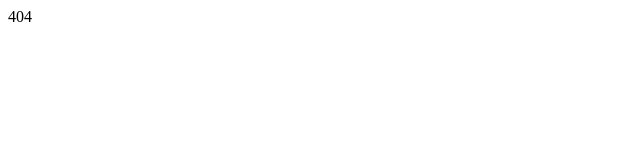
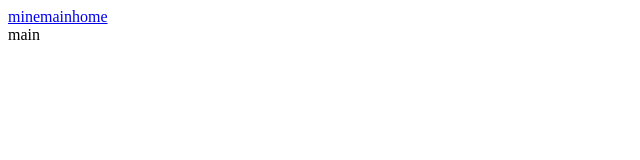
Before and after one commit to svcgv/bookstore, a React app: page /#/home/main in a window 1280 px wide. Shown: the top 160 px of the page, without its empty margins (0-640 px from the left). Built offline with nearby package versions, Linux system fonts and the light colour scheme.

Commit message:
添加路由支持

```diff
--- a/src/About.js
+++ /dev/null
@@ -1,11 +0,0 @@
-import React from 'react'
-
-class A extends React.Component{
-    render(){
-        return(
-            <div>sadsadasdasda</div>
-        )
-    }
-}
-
-export default A
--- a/src/App.js
+++ b/src/App.js
@@ -1,30 +1,23 @@
-import React, { Component } from 'react';
-import {HashRouter,Route,Link,Switch} from 'react-router-dom'
+import React from 'react'
+import { HashRouter, Route, Switch, Redirect } from 'react-router-dom'
+import Welcome from './WelcomePage'
+import Login from './Login'
+import NotFound from './NotFound'
+import HomePage from './HomePage'
 
-import Home from './home'
-import About from './About'
- class App extends Component {
-    render() {
-        return (
-            <div>
-                <h1>App</h1>
-                <ul>
-                    <li>
-                        <Link to="/home/error">Home</Link>
-                    </li>
-                    <li>
-                        <Link to="/home/home">About</Link>
-                    </li>
-                    <li>
-                        <Link to="/about">Inbox</Link>
-                    </li>
-                </ul>
 
-            </div>
-
-        );
-    }
+function App() {
+  return (
+    <HashRouter>
+        <Switch>
+          <Route path='/' exact component={Welcome}/>
+          <Route path='/login' component={Login}/>
+          <Route path='/home' component={HomePage}/>
+          <Redirect from='/*' to='/'></Redirect>
+          <Route component={NotFound}/>
+        </Switch>
+    </HashRouter>
+  )
 }
 
-
 export default App
--- /dev/null
+++ b/src/HomePage/Main/index.js
@@ -0,0 +1,10 @@
+import React from 'react'
+class Main extends React.Component{
+    render(){
+        return(
+            <div>main</div>
+        )
+    }
+}
+
+export default Main
--- /dev/null
+++ b/src/HomePage/Mine/index.js
@@ -0,0 +1,10 @@
+import React from 'react'
+class Mine extends React.Component{
+    render(){
+        return(
+            <div>mine</div>
+        )
+    }
+}
+
+export default Mine
--- /dev/null
+++ b/src/HomePage/index.js
@@ -0,0 +1,22 @@
+import React from 'react'
+import {NavLink,Route,Link,Switch} from 'react-router-dom'
+import Mine from './Mine'
+import Main from './Main'
+class Home extends React.Component{
+    render(){
+        return(
+            <div>
+                <Link to="/home/mine">mine</Link>
+                <Link to="/home/main">main</Link>
+                <Link to="/home">home</Link>
+                <Switch>
+                    <Route exact path="/home/mine" component={Mine} />
+                    <Route path="/home/main" component={Main} />
+                </Switch>
+
+            </div>
+        )
+    }
+}
+
+export default Home
--- /dev/null
+++ b/src/Login/index.js
@@ -0,0 +1,14 @@
+import React from 'react'
+import {Link} from 'react-router-dom'
+
+class Login extends React.Component{
+    render(){
+        return(
+            <div>login
+                <Link to='/home'>home</Link>
+            </div>
+        )
+    }
+}
+
+export default Login
--- a/src/NotFound/index.js
+++ b/src/NotFound/index.js
@@ -1,6 +1,6 @@
 import React from 'react'
 
-class A extends React.Component{
+class NotFound extends React.Component{
     render(){
         return(
             <div>404</div>
@@ -8,4 +8,4 @@ class A extends React.Component{
     }
 }
 
-export default A
+export default NotFound
--- a/src/home.js
+++ /dev/null
@@ -1,11 +0,0 @@
-import React from 'react'
-
-class A extends React.Component{
-    render(){
-        return(
-            <div>sadsada</div>
-        )
-    }
-}
-
-export default A
--- a/src/index.js
+++ b/src/index.js
@@ -1,19 +1,7 @@
 import React from 'react';
 import ReactDOM from 'react-dom';
-import {HashRouter,Route,Switch,BrowserRouter} from 'react-router-dom'
 import App from './App'
-import Home from './home'
-import Welcome from './welcomePage'
-import Errpage from './NotFound'
 
 ReactDOM.render(
-<HashRouter>
-
-        <Switch>
-            <Route exact path="/" component={Welcome} />
-            <Route exact path="/home" component={App}/>
-            <Route exact path="/login" component={App}/>
-            <Route  component={Errpage}/>
-        </Switch>
-</HashRouter>
+<App/>
 , document.getElementById('content'));
--- a/src/welcomePage/index.js
+++ b/src/welcomePage/index.js
@@ -1,11 +1,15 @@
 import React from 'react'
+import {Link} from 'react-router-dom'
 
-class A extends React.Component{
+class Welcome extends React.Component{
     render(){
         return(
-            <div>welCome</div>
+            <div>
+                welCome
+                <Link to='/login'>login</Link>
+            </div>
         )
     }
 }
 
-export default A
+export default Welcome
```
